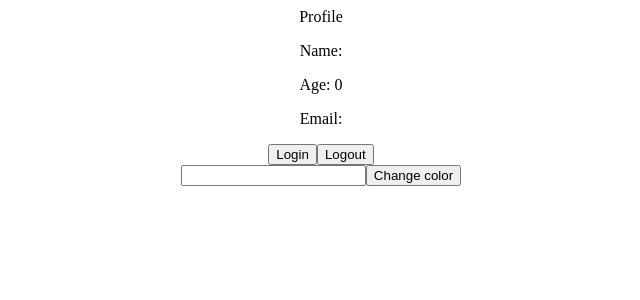
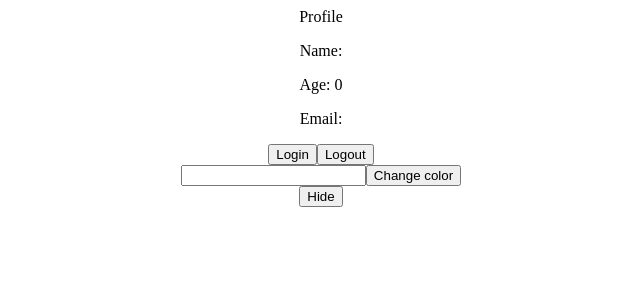
Before and after one commit to allenaxie/react-redux-practice, a React (Create React App) app: page / in a window 1280 px wide. Shown: the top 300 px of the page, without its empty margins (319-959 px from the left). Built offline with nearby package versions, Linux system fonts and the light colour scheme.

Commit message:
Create hide & show state(slice).

```diff
--- a/src/App.js
+++ b/src/App.js
@@ -2,6 +2,7 @@ import './App.css';
 import Profile from './components/Profile';
 import Login from './components/Login';
 import ColorTheme from './components/ColorTheme';
+import Hide from './components/Hide';
 
 function App() {
   return (
@@ -11,6 +12,8 @@ function App() {
         <Login />
         <br/>
         <ColorTheme/>
+        <br/>
+        <Hide/>
       </div>
     </>
   );
--- /dev/null
+++ b/src/components/Hide.js
@@ -0,0 +1,18 @@
+import React from 'react';
+import { useDispatch, useSelector } from 'react-redux';
+import { hide, show } from '../features/hide';
+
+const Hide = () => {
+
+    const dispatch = useDispatch();
+    const hidden = useSelector((state) => state.hide.value);
+
+  return (
+    <>
+    {hidden || <button onClick={() => {dispatch(hide())}}>Hide</button> }
+    {hidden && <button onClick={() => dispatch(show())}>Show</button>}
+    </>
+  )
+}
+
+export default Hide;
--- a/src/components/Profile.js
+++ b/src/components/Profile.js
@@ -6,13 +6,18 @@ const Profile = () => {
     // state.nameOfSlice.value
     const user = useSelector((state) => state.user.value);
     const theme = useSelector((state) => state.theme.value);
+    const hidden = useSelector((state) => state.hide.value);
 
     return (
         <>
-            <div style={{color: theme}}>Profile</div>
-            <p style={{color: theme}}>Name: {user.name} </p>
-            <p style={{color: theme}}>Age: {user.age}</p>
-            <p style={{color: theme}}>Email: {user.email}</p>
+            {hidden ||
+                <>
+                    <div style={{ color: theme }}>Profile</div>
+                    <p style={{ color: theme }}>Name: {user.name} </p>
+                    <p style={{ color: theme }}>Age: {user.age}</p>
+                    <p style={{ color: theme }}>Email: {user.email}</p>
+                </>
+            }
         </>
     )
 }
--- /dev/null
+++ b/src/features/hide.js
@@ -0,0 +1,20 @@
+import { createSlice } from "@reduxjs/toolkit";
+
+const initialState = false;
+
+export const hideSlice = createSlice({
+    name: "hide",
+    initialState: {value: initialState},
+    reducers: {
+        hide: (state, action) => {
+            state.value = true
+        },
+        show: (state, action) => {
+            state.value = false
+        }
+    }
+})
+
+export const {hide, show} = hideSlice.actions;
+
+export default hideSlice.reducer;
--- a/src/index.js
+++ b/src/index.js
@@ -6,6 +6,7 @@ import { configureStore } from '@reduxjs/toolkit';
 import { Provider } from 'react-redux';  // allows us to access store anywhere in our app
 import userReducer from './features/user';
 import themeReducer from './features/theme';
+import hideReducer from './features/hide';
 
 // create redux store
 const store = configureStore({
@@ -13,6 +14,7 @@ const store = configureStore({
   reducer: {
     user: userReducer,
     theme: themeReducer,
+    hide: hideReducer,
   }
 })
 
```
